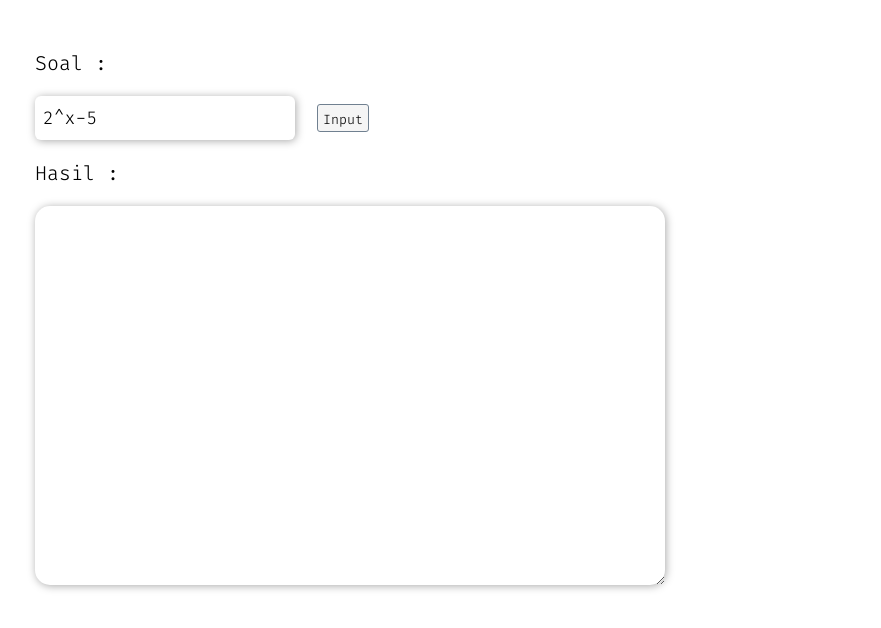
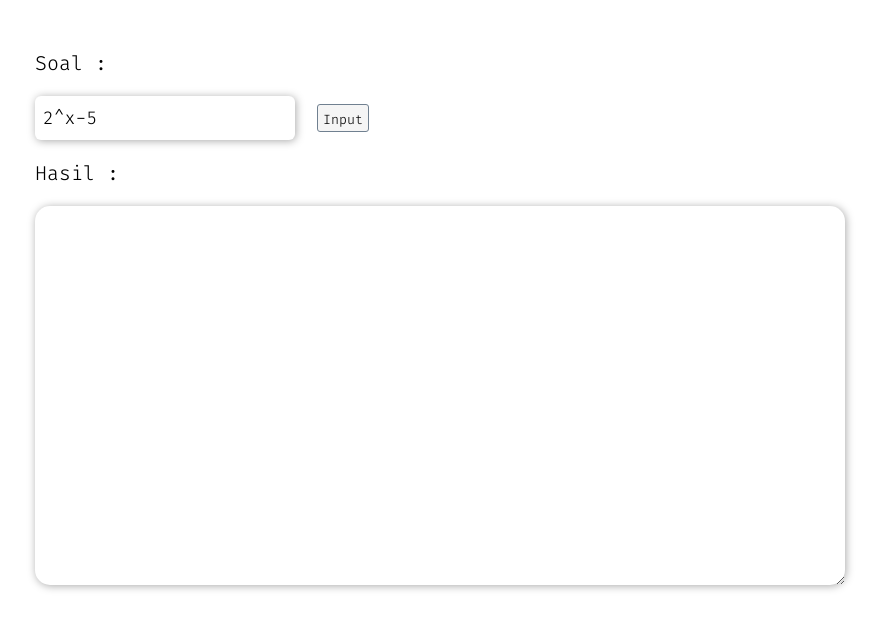
Before and after one commit to aldymartinus/numerik, a plain HTML site: page index.html in a window 1280 px wide. Shown: the whole page, without its empty margins (265-1146 px from the left). Drawn offline with Linux system fonts and the light colour scheme.

Commit message:
Update index.html

```diff
--- a/index.html
+++ b/index.html
@@ -12,7 +12,7 @@
             <input readonly type="text" id="question" name="question"/>
             <button type="button" id="calc" name="calc">Input</button>
             <p>Hasil : </p>
-            <textarea readonly id="result" name="result"  rows="14" cols="50"></textarea>
+            <textarea readonly id="result" name="result"  rows="14" cols="65"></textarea>
 
             <script src="script.js"></script>
         </form>
```
